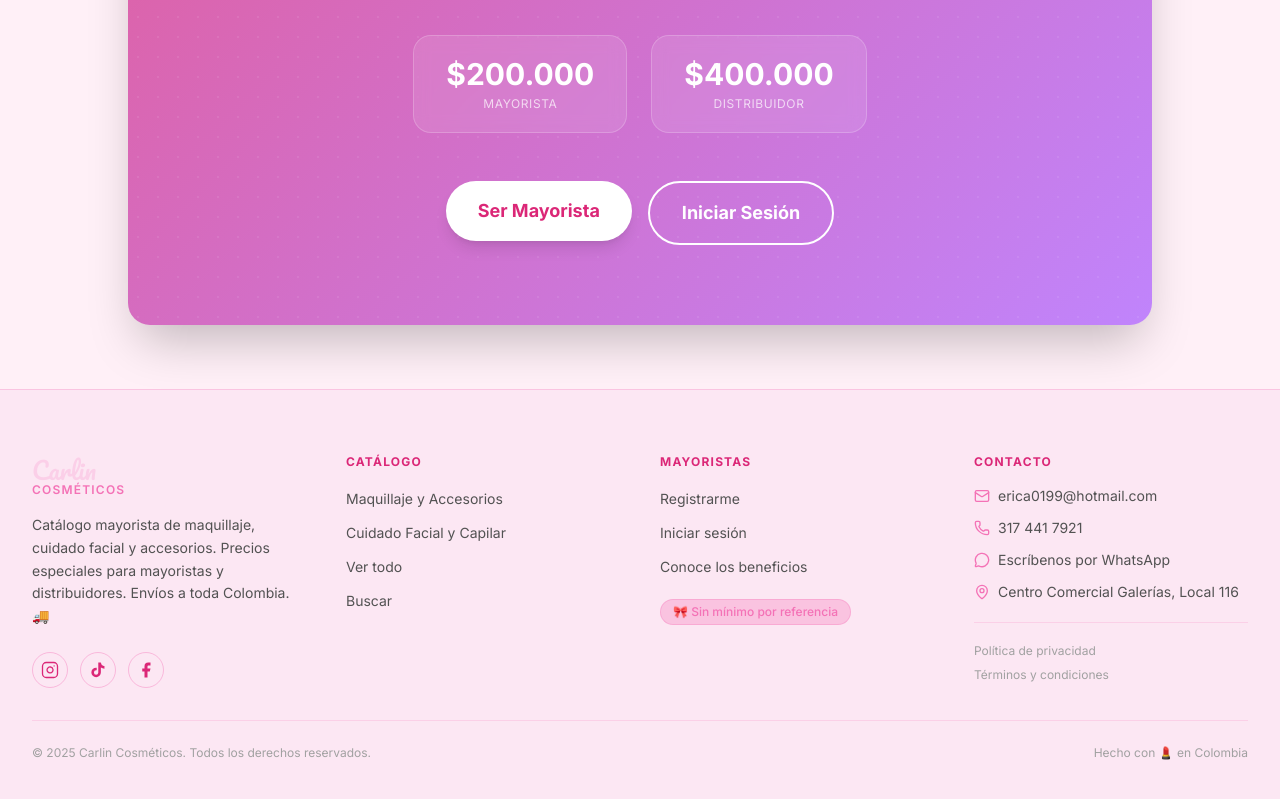
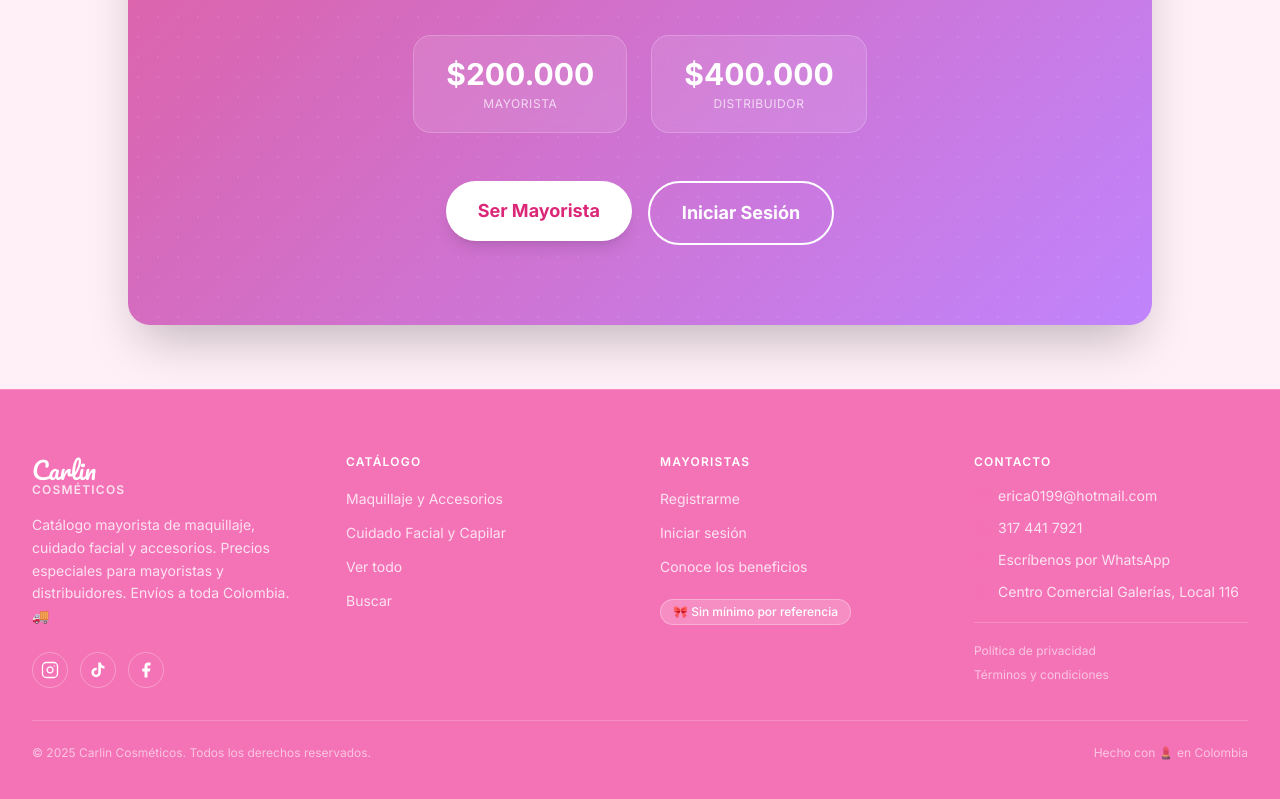
Before and after one commit to itsGabo22/Carlin, a Next.js app: page / in a window 1280 px wide. Shown: the part 1205-2004 px from the top of the page. Built offline with nearby package versions, Linux system fonts and the light colour scheme; no server answers; the database is empty.

Commit message:
fix: color rosa pastel footer 2

```diff
--- a/src/components/layout/Footer.tsx
+++ b/src/components/layout/Footer.tsx
@@ -62,7 +62,7 @@ export function Footer() {
   const whatsappNumber = process.env.NEXT_PUBLIC_WHATSAPP_NUMBER || '';
 
   return (
-    <footer className="bg-[#FCE7F3] text-neutral-600 border-t border-brand-pink/30" aria-label="Pie de página">
+    <footer className="bg-brand-pink text-white/80 border-t border-white/20" aria-label="Pie de página">
       <div className="mx-auto max-w-7xl px-4 sm:px-6 lg:px-8 py-12 lg:py-16">
         <div className="grid grid-cols-1 sm:grid-cols-2 lg:grid-cols-4 gap-10">
 
@@ -70,16 +70,16 @@ export function Footer() {
           <div className="space-y-4">
             <Link href="/" className="inline-block leading-none">
               <span
-                className="text-2xl text-brand-pink-light block"
+                className="text-2xl text-white block"
                 style={{ fontFamily: 'var(--font-pacifico, Pacifico, cursive)' }}
               >
                 Carlin
               </span>
-              <span className="font-nunito text-xs font-semibold tracking-widest text-brand-pink uppercase block -mt-1">
+              <span className="font-nunito text-xs font-semibold tracking-widest text-white/80 uppercase block -mt-1">
                 Cosméticos
               </span>
             </Link>
-            <p className="font-sans text-sm text-neutral-600 leading-relaxed max-w-xs">
+            <p className="font-sans text-sm text-white/80 leading-relaxed max-w-xs">
               Catálogo mayorista de maquillaje, cuidado facial y accesorios. Precios especiales para mayoristas y distribuidores. Envíos a toda Colombia. 🚚
             </p>
             <div className="flex items-center gap-3 pt-2">
@@ -88,7 +88,7 @@ export function Footer() {
                   key={label}
                   href={href}
                   aria-label={label}
-                  className="flex items-center justify-center h-9 w-9 rounded-full border border-brand-pink/40 text-brand-pink-dark hover:bg-brand-pink/20 hover:border-brand-pink transition-colors focus-visible:outline-none focus-visible:ring-2 focus-visible:ring-brand-pink"
+                  className="flex items-center justify-center h-9 w-9 rounded-full border border-white/30 text-white hover:bg-white/10 hover:border-white transition-colors focus-visible:outline-none focus-visible:ring-2 focus-visible:ring-brand-pink"
                 >
                   {icon}
                 </a>
@@ -98,7 +98,7 @@ export function Footer() {
 
           {/* ── Col 2: Catálogo ────────────────────────────── */}
           <div>
-            <h3 className="font-nunito text-xs font-bold tracking-widest text-brand-pink-dark uppercase mb-4">
+            <h3 className="font-nunito text-xs font-semibold tracking-widest text-white uppercase mb-4">
               Catálogo
             </h3>
             <ul className="space-y-2.5" role="list">
@@ -106,7 +106,7 @@ export function Footer() {
                 <li key={href}>
                   <Link
                     href={href}
-                    className="font-sans text-sm text-neutral-600 hover:text-brand-pink-dark transition-colors focus-visible:outline-none rounded-sm"
+                    className="font-sans text-sm text-white/80 hover:text-white transition-colors focus-visible:outline-none rounded-sm"
                   >
                     {label}
                   </Link>
@@ -117,7 +117,7 @@ export function Footer() {
 
           {/* ── Col 3: Mayoristas ──────────────────────────────── */}
           <div>
-            <h3 className="font-nunito text-xs font-bold tracking-widest text-brand-pink-dark uppercase mb-4">
+            <h3 className="font-nunito text-xs font-semibold tracking-widest text-white uppercase mb-4">
               Mayoristas
             </h3>
             <ul className="space-y-2.5" role="list">
@@ -125,7 +125,7 @@ export function Footer() {
                 <li key={href}>
                   <Link
                     href={href}
-                    className="font-sans text-sm text-neutral-600 hover:text-brand-pink-dark transition-colors focus-visible:outline-none rounded-sm"
+                    className="font-sans text-sm text-white/80 hover:text-white transition-colors focus-visible:outline-none rounded-sm"
                   >
                     {label}
                   </Link>
@@ -133,7 +133,7 @@ export function Footer() {
               ))}
             </ul>
             <div className="mt-5">
-              <span className="inline-block bg-brand-pink/30 border border-brand-pink/30 text-brand-pink rounded-full px-3 py-1 text-xs font-medium">
+              <span className="inline-block bg-white/20 border border-white/30 text-white rounded-full px-3 py-1 text-xs font-medium">
                 🎀 Sin mínimo por referencia
               </span>
             </div>
@@ -141,18 +141,18 @@ export function Footer() {
 
           {/* ── Col 4: Contacto ───────────────────────────── */}
           <div>
-            <h3 className="font-nunito text-xs font-bold tracking-widest text-brand-pink-dark uppercase mb-4">
+            <h3 className="font-nunito text-xs font-semibold tracking-widest text-white uppercase mb-4">
               Contacto
             </h3>
-            <ul className="space-y-3 font-sans text-sm text-neutral-600" role="list">
+            <ul className="space-y-3 font-sans text-sm text-white/80" role="list">
               <li>
-                <a href={`mailto:${CONTACT_EMAIL}`} className="flex items-center gap-2 hover:text-brand-pink-dark transition-colors">
+                <a href={`mailto:${CONTACT_EMAIL}`} className="flex items-center gap-2 hover:text-white transition-colors">
                   <Mail size={16} className="text-brand-pink" />
                   <span>{CONTACT_EMAIL}</span>
                 </a>
               </li>
               <li>
-                <a href={`tel:${CONTACT_PHONE.replace(/\s/g, '')}`} className="flex items-center gap-2 hover:text-brand-pink-dark transition-colors">
+                <a href={`tel:${CONTACT_PHONE.replace(/\s/g, '')}`} className="flex items-center gap-2 hover:text-white transition-colors">
                   <Phone size={16} className="text-brand-pink" />
                   <span>{CONTACT_PHONE}</span>
                 </a>
@@ -162,7 +162,7 @@ export function Footer() {
                   href={`https://wa.me/${CONTACT_WHATSAPP}`}
                   target="_blank"
                   rel="noopener noreferrer"
-                  className="flex items-center gap-2 hover:text-brand-pink-dark transition-colors"
+                  className="flex items-center gap-2 hover:text-white transition-colors"
                 >
                   <MessageCircle size={16} className="text-brand-pink" />
                   <span>Escríbenos por WhatsApp</span>
@@ -173,7 +173,7 @@ export function Footer() {
                   href={CONTACT_MAPS_URL}
                   target="_blank"
                   rel="noopener noreferrer"
-                  className="flex items-start gap-2 hover:text-brand-pink-dark transition-colors"
+                  className="flex items-start gap-2 hover:text-white transition-colors"
                 >
                   <MapPin size={16} className="text-brand-pink mt-0.5 flex-shrink-0" />
                   <span>{CONTACT_ADDRESS}</span>
@@ -181,12 +181,12 @@ export function Footer() {
               </li>
             </ul>
 
-            <div className="h-px w-full bg-brand-pink/20 my-5" />
+            <div className="h-px w-full bg-white/20 my-5" />
 
-            <ul className="flex flex-col gap-2 font-sans text-xs text-neutral-400">
+            <ul className="flex flex-col gap-2 font-sans text-xs text-white/60">
               {LEGAL_LINKS.map(({ label, href }) => (
                 <li key={href}>
-                  <Link href={href} className="hover:text-brand-pink-dark transition-colors">
+                  <Link href={href} className="hover:text-white transition-colors">
                     {label}
                   </Link>
                 </li>
@@ -197,7 +197,7 @@ export function Footer() {
         </div>
 
         {/* ── Bottom bar ──────────────────────────────────── */}
-        <div className="mt-8 border-t border-brand-pink/20 pt-6 flex flex-col sm:flex-row items-center justify-between gap-4 font-sans text-xs text-neutral-400">
+        <div className="mt-8 border-t border-white/20 pt-6 flex flex-col sm:flex-row items-center justify-between gap-4 font-sans text-xs text-white/60">
           <p>
             © 2025 Carlin Cosméticos. Todos los derechos reservados.
           </p>
```
